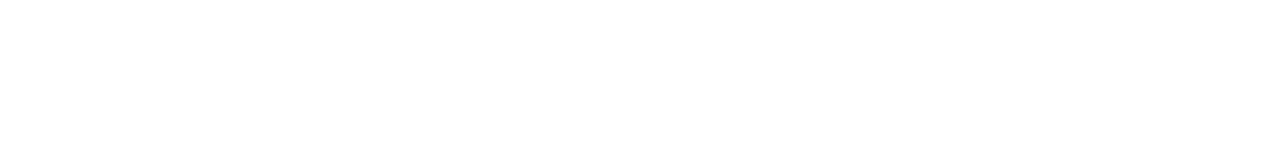
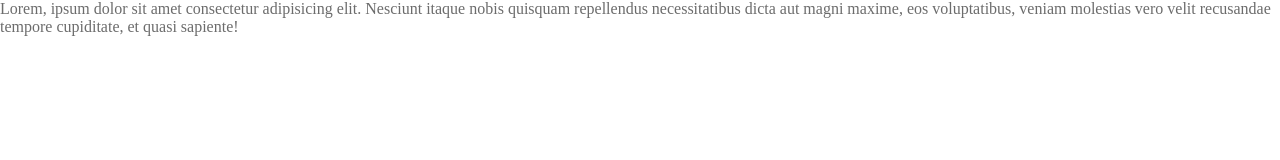
Before and after one commit to jvcim/Projetotravelgram, a plain HTML site: page index.html in a window 1280 px wide. Drawn offline with Linux system fonts and the light colour scheme.

Commit message:
initial style guide

```diff
--- a/index.html
+++ b/index.html
@@ -7,6 +7,8 @@
   <link rel="stylesheet" href="styles/index.css">
 </head>
 <body>
-
+  <p>
+    Lorem, ipsum dolor sit amet consectetur adipisicing elit. Nesciunt itaque nobis quisquam repellendus necessitatibus dicta aut magni maxime, eos voluptatibus, veniam molestias vero velit recusandae tempore cupiditate, et quasi sapiente!
+  </p>
 </body>
 </html>
--- a/styles/global.css
+++ b/styles/global.css
@@ -3,3 +3,18 @@
   padding: 0;
   box-sizing: border-box;
 }
+
+:root {
+  --brand-color: #EF5F4C;
+  --shape-transparency: #ffffff91;
+  --background-color: #FFFFFF;
+  --surface-color: #F5F5F5;
+  --skeleton-color: #D9D9D9;
+  --text-color-primary: #313131;
+  --text-color-secondary: #6C6C6C;
+}
+
+body {
+  color: var(--text-color-secondary);
+  background-color: var(--background-color);
+}
```
Also changed, not shown: assets/AirplaneTilt.svg (added), assets/Image 01.png (added), assets/Image 02.png (added), assets/Image 03.png (added), assets/Image 04.png (added), assets/Image 05.png (added), assets/Image 06.png (added), assets/Image 07.png (added), assets/Image 08.png (added), assets/Image 09.png (added), assets/Image 10.png (added), assets/Image 11.png (added), assets/Image.svg (added), assets/Logo.svg (added), 2 more files, 1 other file.
